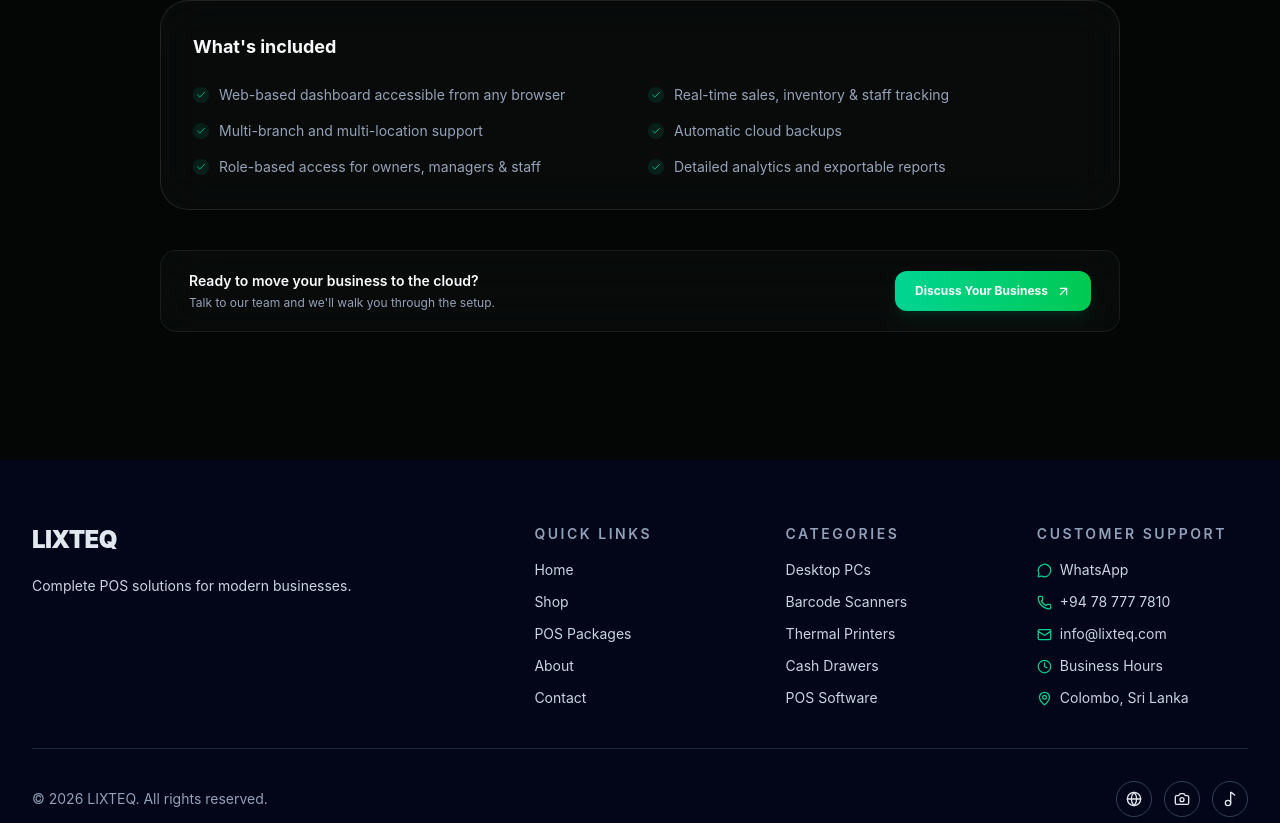
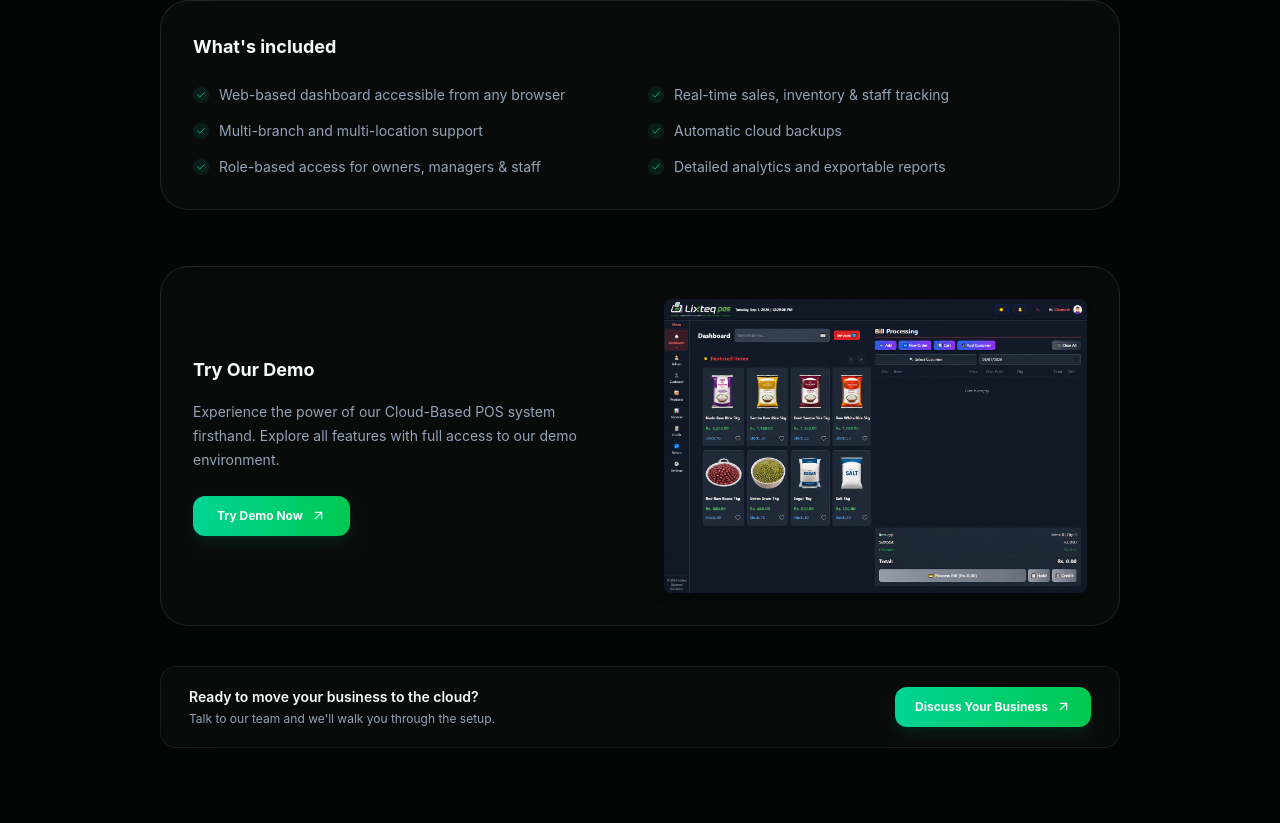
Before and after one commit to Chamoth554/pos-store, a React (Vite) app: page /packages/cloud-pos in a window 1280 px wide. Shown: the part 957-1780 px from the top of the page. Built offline with nearby package versions, Linux system fonts and the light colour scheme.

Commit message:
add demos

```diff
--- a/src/App.jsx
+++ b/src/App.jsx
@@ -12,6 +12,7 @@
 import CloudPOS from './pages/solutions/CloudPOS'
 import CustomPOS from './pages/solutions/CustomPOS'
 import FloatingWhatsApp from './components/common/FloatingWhatsApp'
+
 
 export default function App() {
   return (
--- a/src/pages/solutions/CloudPOS.jsx
+++ b/src/pages/solutions/CloudPOS.jsx
@@ -94,6 +94,34 @@
           </div>
         </div>
 
+        {/* Demo Section */}
+        <div className="mt-14 rounded-[1.75rem] border border-white/10 bg-white/[0.025] p-6 backdrop-blur-xl sm:p-8 overflow-hidden">
+          <div className="grid gap-8 lg:grid-cols-2 lg:gap-12">
+            <div className="flex flex-col justify-center">
+              <h2 className="text-lg font-bold text-[var(--text-primary)]">Try Our Demo</h2>
+              <p className="mt-4 text-sm leading-6 text-[var(--text-secondary)]">
+                Experience the power of our Cloud-Based POS system firsthand. Explore all features with full access to our demo environment.
+              </p>
+              <a
+                href="https://demo.pos.lixteq.com/"
+                target="_blank"
+                rel="noopener noreferrer"
+                className="mt-6 inline-flex w-fit items-center gap-2 rounded-xl bg-gradient-to-r from-emerald-400 to-green-500 px-6 py-3 text-xs font-bold text-black shadow-lg shadow-emerald-500/10 transition-all duration-300 hover:-translate-y-0.5 hover:shadow-emerald-500/20"
+              >
+                Try Demo Now
+                <ArrowUpRight size={15} />
+              </a>
+            </div>
+            <div className="flex items-center justify-center">
+              <img
+                src="/images/pos/online-pos.png"
+                alt="Cloud POS System Demo"
+                className="w-full rounded-lg shadow-lg"
+              />
+            </div>
+          </div>
+        </div>
+
         {/* CTA */}
         <div className="mt-10 flex flex-col items-center justify-between gap-5 rounded-2xl border border-white/[0.07] bg-white/[0.025] px-6 py-5 backdrop-blur-xl sm:flex-row sm:px-7">
           <div>
--- a/src/pages/solutions/OfflinePOS.jsx
+++ b/src/pages/solutions/OfflinePOS.jsx
@@ -93,6 +93,25 @@
             ))}
           </div>
         </div>
+         {/* Demo Section */}
+        <div className="mt-14 rounded-[1.75rem] border border-white/10 bg-white/[0.025] p-6 backdrop-blur-xl sm:p-8 overflow-hidden">
+          <div className="grid gap-8 lg:grid-cols-2 lg:gap-12">
+            <div className="flex flex-col justify-center">
+              <h2 className="text-lg font-bold text-[var(--text-primary)]">Offline POS</h2>
+              <p className="mt-4 text-sm leading-6 text-[var(--text-secondary)]">
+                Experience the power of our Offline POS system firsthand. Explore all features with full access to our demo environment.
+              </p>
+
+            </div>
+            <div className="flex items-center justify-center">
+              <img
+                src="/images/pos/offline-pos.png"
+                alt="Offline POS System Demo"
+                className="w-full rounded-lg shadow-lg"
+              />
+            </div>
+          </div>
+        </div>
 
         {/* CTA */}
         <div className="mt-10 flex flex-col items-center justify-between gap-5 rounded-2xl border border-white/[0.07] bg-white/[0.025] px-6 py-5 backdrop-blur-xl sm:flex-row sm:px-7">
```
Also changed, not shown: public/images/pos/offline-pos.png (added), public/images/pos/online-pos.png (added).
